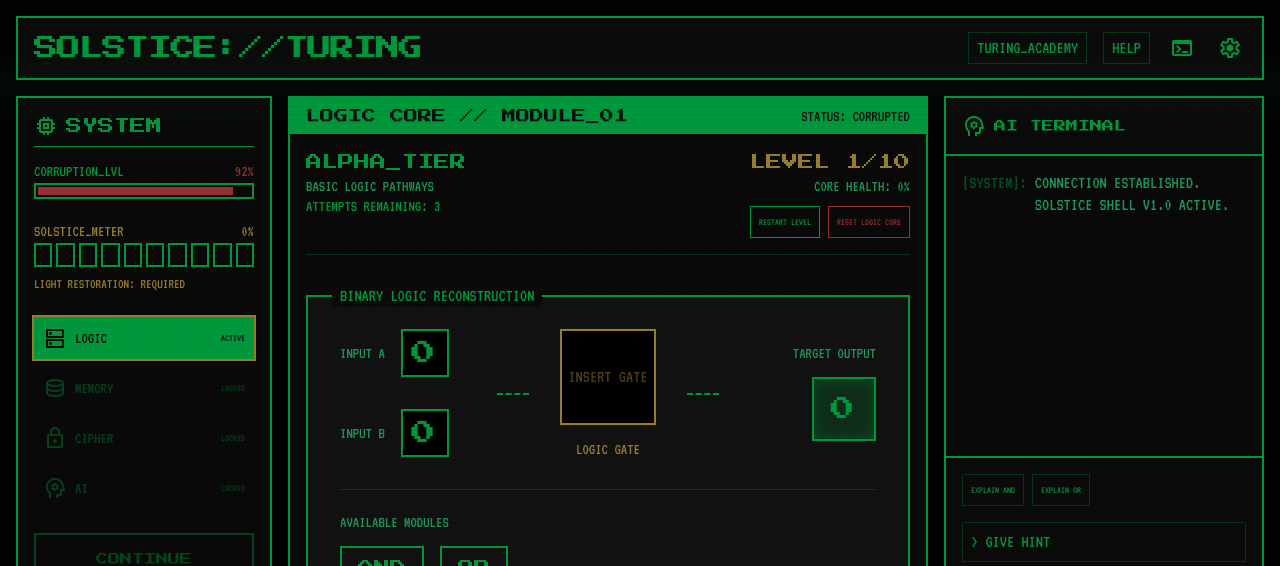
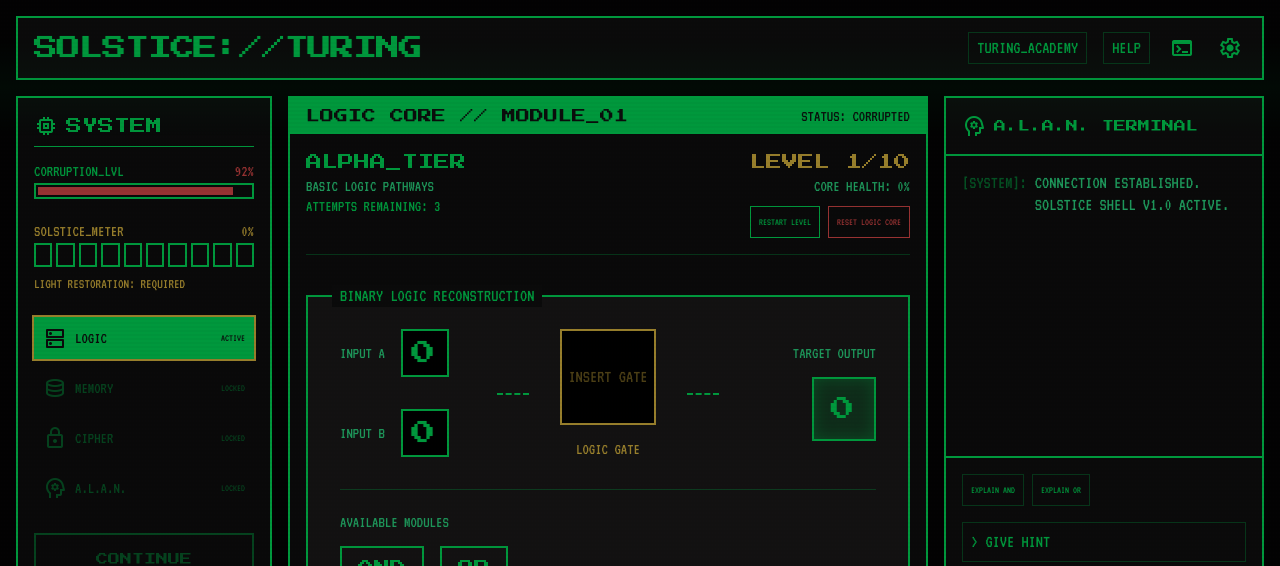
Before and after one commit to Tushar-Bajpai/solistice-turing-game, a React (Vite) app: page / in a window 1280 px wide. Shown: the top 566 px of the page. Built offline with nearby package versions, Linux system fonts and the light colour scheme.

Commit message:
Changing name from AI terminal to A.L.A.N

```diff
--- a/src/components/AiTerminal.jsx
+++ b/src/components/AiTerminal.jsx
@@ -108,7 +108,7 @@ const AiTerminal = forwardRef(({ contextualState }, ref) => {
     const idx = Math.min(hintTier, hintArray.length - 1);
     setHintTier(prev => prev + 1);
     if (updateCorruption) updateCorruption(0.5);
-    if (addSystemLog) addSystemLog(`[AI]\nHint Accessed\n\n+0.5% Corruption`);
+    if (addSystemLog) addSystemLog(`[A.L.A.N.]\nHint Accessed\n\n+0.5% Corruption`);
     return `[HINT ${idx + 1}/${hintArray.length}]: ${hintArray[idx]}`;
   };
 
@@ -162,17 +162,17 @@ const AiTerminal = forwardRef(({ contextualState }, ref) => {
       }
 
       if (cmd === 'HINT') {
-        addMessage('AI', getHintText());
+        addMessage('A.L.A.N.', getHintText());
       } else if (cmd.startsWith('EXPLAIN ')) {
         const gate = cmd.replace('EXPLAIN ', '').trim();
         if (GATE_KNOWLEDGE[gate]) {
           if (safeUnlocked.includes(gate)) {
             addMessage('ARCHIVE', GATE_KNOWLEDGE[gate]);
           } else {
-            addMessage('AI', `ERROR: Knowledge of [${gate}] is locked.`);
+            addMessage('A.L.A.N.', `ERROR: Knowledge of [${gate}] is locked.`);
           }
         } else {
-          addMessage('AI', `UNKNOWN GATE: ${gate}`);
+          addMessage('A.L.A.N.', `UNKNOWN GATE: ${gate}`);
         }
       } else {
         addMessage('SYSTEM', `COMMAND NOT RECOGNIZED. TYPE 'HELP' FOR ASSISTANCE.`);
@@ -193,7 +193,7 @@ const AiTerminal = forwardRef(({ contextualState }, ref) => {
       <div className="flex-1 terminal-border bg-panel-gray flex flex-col overflow-hidden">
         <div className="border-b-2 border-terminal-green p-4 flex items-center gap-2 shrink-0 bg-surface">
           <span className="material-symbols-outlined text-terminal-green">psychology</span>
-          <h2 className="font-headline-md text-headline-md text-xs uppercase text-terminal-green">AI TERMINAL</h2>
+          <h2 className="font-headline-md text-headline-md text-xs uppercase text-terminal-green">A.L.A.N. TERMINAL</h2>
         </div>
 
         <div className="flex-grow p-4 font-code-sm text-soft-green overflow-y-auto space-y-4 custom-scrollbar" id="ai-messages">
--- a/src/components/QuizTerminal.jsx
+++ b/src/components/QuizTerminal.jsx
@@ -35,7 +35,7 @@ export default function QuizTerminal({ onClose }) {
 
   useEffect(() => {
     const timer = setTimeout(() => {
-      setLogs(prev => [...prev, { sender: 'AI', text: `QUESTION ${currentIdx + 1}/5: ${QUIZ_QUESTIONS[currentIdx].question}` }]);
+      setLogs(prev => [...prev, { sender: 'A.L.A.N.', text: `QUESTION ${currentIdx + 1}/5: ${QUIZ_QUESTIONS[currentIdx].question}` }]);
     }, 1000);
     return () => clearTimeout(timer);
   // eslint-disable-next-line react-hooks/exhaustive-deps
@@ -57,7 +57,7 @@ export default function QuizTerminal({ onClose }) {
         if (currentIdx + 1 < QUIZ_QUESTIONS.length) {
           setCurrentIdx(prev => prev + 1);
           setTimeout(() => {
-            setLogs(prev => [...prev, { sender: 'AI', text: `QUESTION ${currentIdx + 2}/5: ${QUIZ_QUESTIONS[currentIdx + 1].question}` }]);
+            setLogs(prev => [...prev, { sender: 'A.L.A.N.', text: `QUESTION ${currentIdx + 2}/5: ${QUIZ_QUESTIONS[currentIdx + 1].question}` }]);
           }, 500);
         } else {
           setCompleted(true);
--- a/src/components/SideNav.jsx
+++ b/src/components/SideNav.jsx
@@ -24,7 +24,7 @@ export default function SideNav({ currentScreen, setCurrentScreen }) {
       </div>
       <div onClick={() => setCurrentScreen && setCurrentScreen('AiCore')} className={getNavClass('AiCore')}>
         <span className="material-symbols-outlined">psychology</span>
-        <span>AI_CORE</span>
+        <span>A.L.A.N._CORE</span>
       </div>
     </nav>
   );
--- a/src/components/SystemSidebar.jsx
+++ b/src/components/SystemSidebar.jsx
@@ -219,7 +219,7 @@ export default function SystemSidebar({ currentScreen, setCurrentScreen }) {
             <div onClick={() => aiNav.isUnlocked && setCurrentScreen('AiCore')} className={aiNav.className}>
               <div className="flex items-center gap-2">
                 <span className="material-symbols-outlined">psychology</span>
-                <span>AI</span>
+                <span>A.L.A.N.</span>
               </div>
               <span className="text-[10px]">{aiNav.statusText}</span>
             </div>
--- a/src/data/terminalData.js
+++ b/src/data/terminalData.js
@@ -1,25 +1,25 @@
 export const TUTORIAL_SEQUENCES = {
   LOGIC: [
     { sender: 'SYSTEM', text: 'INITIALIZING LOGIC CORE TUTORIAL...' },
-    { sender: 'AI', text: 'Welcome to the Logic Core. Your task is to reconstruct the data path by supplying the correct Logic Gate.' },
-    { sender: 'AI', text: 'Analyze the INPUT A and INPUT B signals. Choose the gate that produces the TARGET OUTPUT.' },
+    { sender: 'A.L.A.N.', text: 'Welcome to the Logic Core. Your task is to reconstruct the data path by supplying the correct Logic Gate.' },
+    { sender: 'A.L.A.N.', text: 'Analyze the INPUT A and INPUT B signals. Choose the gate that produces the TARGET OUTPUT.' },
     { sender: 'SYSTEM', text: 'TUTORIAL COMPLETE. You may type > HELP anytime.' }
   ],
   MEMORY: [
     { sender: 'SYSTEM', text: 'INITIALIZING MEMORY CORE TUTORIAL...' },
-    { sender: 'AI', text: 'Welcome to the Memory Core. This module tests your volatile data retention.' },
-    { sender: 'AI', text: 'A sequence of bits will flash. You must replicate the sequence from memory.' },
+    { sender: 'A.L.A.N.', text: 'Welcome to the Memory Core. This module tests your volatile data retention.' },
+    { sender: 'A.L.A.N.', text: 'A sequence of bits will flash. You must replicate the sequence from memory.' },
     { sender: 'SYSTEM', text: 'TUTORIAL COMPLETE. You may type > HELP anytime.' }
   ],
   CIPHER: [
     { sender: 'SYSTEM', text: 'INITIALIZING CIPHER CORE TUTORIAL...' },
-    { sender: 'AI', text: 'Welcome to the Cipher Core. Encrypted archives must be cracked.' },
-    { sender: 'AI', text: 'Analyze the encrypted signal and the type of encryption to input the decrypted string.' },
+    { sender: 'A.L.A.N.', text: 'Welcome to the Cipher Core. Encrypted archives must be cracked.' },
+    { sender: 'A.L.A.N.', text: 'Analyze the encrypted signal and the type of encryption to input the decrypted string.' },
     { sender: 'SYSTEM', text: 'TUTORIAL COMPLETE. You may type > HELP anytime.' }
   ],
   AI: [
-    { sender: 'SYSTEM', text: 'INITIALIZING AI CORE TUTORIAL...' },
-    { sender: 'AI', text: 'Welcome to the AI Core. This is the final neural alignment module.' },
+    { sender: 'SYSTEM', text: 'INITIALIZING A.L.A.N. CORE TUTORIAL...' },
+    { sender: 'A.L.A.N.', text: 'Welcome to the A.L.A.N. Core. This is the final neural alignment module.' },
     { sender: 'SYSTEM', text: 'TUTORIAL COMPLETE. You may type > HELP anytime.' }
   ]
 };
--- a/src/screens/AiCore.jsx
+++ b/src/screens/AiCore.jsx
@@ -68,7 +68,7 @@ export default function AiCore({ setCurrentScreen, currentScreen }) {
 <div className="flex justify-between items-end border-b-2 border-terminal-green pb-2 z-10 mx-4 mt-4 shrink-0">
 <div className="flex flex-col">
 <span className="text-soft-green font-label-caps text-label-caps">LOCATION: SYSTEM_ROOT / CORE_AI</span>
-<h1 className="font-headline-lg text-headline-lg phosphor-glow">AI CORE // MODULE_04</h1>
+<h1 className="font-headline-lg text-headline-lg phosphor-glow">A.L.A.N. CORE // MODULE_04</h1>
 </div>
 <div className="text-terminal-green font-code-sm text-code-sm border-2 border-terminal-green px-2 py-1 mb-1">
                     TIME_UNTIL_SYNC: 04:22:19
--- a/src/screens/CipherCore.jsx
+++ b/src/screens/CipherCore.jsx
@@ -280,7 +280,7 @@ export default function CipherCore({ setCurrentScreen, currentScreen }) {
       <p><span className="text-terminal-green font-bold">&gt; METHOD:</span> Identify the encryption type (e.g., CAESAR_SHIFT_3 means shift letters forward by 3 in the alphabet).</p>
       <p><span className="text-terminal-green font-bold">&gt; INPUT:</span> Use the <span className="text-solstice-gold uppercase">Decoder Input</span> to enter the plain text.</p>
       <p><span className="text-terminal-green font-bold">&gt; RULES:</span> You have limited attempts. Correct decryptions restore the archive health and uncover hidden files.</p>
-      <p className="pt-4 border-t border-terminal-green/30"><span className="text-terminal-green font-bold">Need assistance?</span> The AI Terminal can provide contextual hints and puzzle analysis.</p>
+      <p className="pt-4 border-t border-terminal-green/30"><span className="text-terminal-green font-bold">Need assistance?</span> The A.L.A.N. Terminal can provide contextual hints and puzzle analysis.</p>
     </div>
     <div className="flex gap-6 w-full max-w-md">
       <button
@@ -300,7 +300,7 @@ export default function CipherCore({ setCurrentScreen, currentScreen }) {
           handleHelp(e);
         }}
       >
-        ASK AI FOR HELP
+        ASK A.L.A.N. FOR HELP
       </button>
     </div>
   </div>
@@ -450,7 +450,7 @@ export default function CipherCore({ setCurrentScreen, currentScreen }) {
 <div ref={logsEndRef} />
 </footer>
 </section>
-{/*  Right Panel: AI Terminal & Turing Portrait  */}
+{/*  Right Panel: A.L.A.N. Terminal & Turing Portrait  */}
 <aside className="w-80 flex flex-col gap-4 shrink-0">
 <div className="terminal-border bg-panel-gray flex-1 flex flex-col overflow-hidden">
 <AiTerminal ref={terminalRef} contextualState={{ module: 'CIPHER', difficulty: currentPuzzle.difficulty, type: currentPuzzle.type }} />
--- a/src/screens/ReconstructionCore.jsx
+++ b/src/screens/ReconstructionCore.jsx
@@ -267,13 +267,13 @@ export default function ReconstructionCore({ setCurrentScreen, currentScreen })
 </div>
 <div className="flex-1 overflow-y-auto font-code-sm flex flex-col gap-4 mb-4" id="ai-chat">
 <div className="flex flex-col gap-1">
-<span className="text-solstice-gold">[GEMINI_OS_ROOT]</span>
+<span className="text-solstice-gold">[A.L.A.N.]</span>
 <div className="typing-container bg-terminal-green/5 p-3 pixel-border border-terminal-green/30">
                             CONGRATULATIONS, USER. THE RECONSTRUCTION IS COMPLETE. THE FRAGMENTS OF THE TURING MODULE HAVE BEEN RE-SEQUENCED WITH 100% ACCURACY.
                         </div>
 </div>
 <div className="flex flex-col gap-1">
-<span className="text-solstice-gold">[GEMINI_OS_ROOT]</span>
+<span className="text-solstice-gold">[A.L.A.N.]</span>
 <div className="bg-terminal-green/5 p-3 pixel-border border-terminal-green/30">
                             YOU HAVE SUCCESSFULLY RESTORED THE MEMORY OF THE FATHER OF MODERN COMPUTING. THE SOLSTICE EVENT HAS BEEN DIVERTED. THE ARCHIVE IS NOW SECURE.
                         </div>
@@ -282,7 +282,7 @@ export default function ReconstructionCore({ setCurrentScreen, currentScreen })
 <span className="text-terminal-green">&gt; ARCHIVE_STATUS?</span>
 </div>
 <div className="flex flex-col gap-1">
-<span className="text-solstice-gold">[GEMINI_OS_ROOT]</span>
+<span className="text-solstice-gold">[A.L.A.N.]</span>
 <div className="bg-terminal-green/5 p-3 pixel-border border-terminal-green/30">
                             ALL LOGIC GATES ARE PURIFIED. ENIGMA DECRYPTION MODULES REMAIN ACTIVE. WE ARE READY FOR THE FINAL HANDOFF TO THE ARCHIVE ROOT.
                         </div>
--- a/src/screens/RestorationComplete.jsx
+++ b/src/screens/RestorationComplete.jsx
@@ -295,13 +295,13 @@ void main() {
 </div>
 <div className="flex-1 overflow-y-auto font-code-sm flex flex-col gap-4 mb-4" id="ai-chat">
 <div className="flex flex-col gap-1">
-<span className="text-solstice-gold">[GEMINI_OS_ROOT]</span>
+<span className="text-solstice-gold">[A.L.A.N.]</span>
 <div className="typing-container bg-terminal-green/5 p-3 pixel-border border-terminal-green/30">
                             CONGRATULATIONS, USER. THE RECONSTRUCTION IS COMPLETE. THE FRAGMENTS OF THE TURING MODULE HAVE BEEN RE-SEQUENCED WITH 100% ACCURACY.
                         </div>
 </div>
 <div className="flex flex-col gap-1">
-<span className="text-solstice-gold">[GEMINI_OS_ROOT]</span>
+<span className="text-solstice-gold">[A.L.A.N.]</span>
 <div className="bg-terminal-green/5 p-3 pixel-border border-terminal-green/30">
                             YOU HAVE SUCCESSFULLY RESTORED THE MEMORY OF THE FATHER OF MODERN COMPUTING. THE SOLSTICE EVENT HAS BEEN DIVERTED. THE ARCHIVE IS NOW SECURE.
                         </div>
@@ -310,7 +310,7 @@ void main() {
 <span className="text-terminal-green">&gt; ARCHIVE_STATUS?</span>
 </div>
 <div className="flex flex-col gap-1">
-<span className="text-solstice-gold">[GEMINI_OS_ROOT]</span>
+<span className="text-solstice-gold">[A.L.A.N.]</span>
 <div className="bg-terminal-green/5 p-3 pixel-border border-terminal-green/30">
                             ALL LOGIC GATES ARE PURIFIED. ENIGMA DECRYPTION MODULES REMAIN ACTIVE. WE ARE READY FOR THE FINAL HANDOFF TO THE ARCHIVE ROOT.
                         </div>
```
